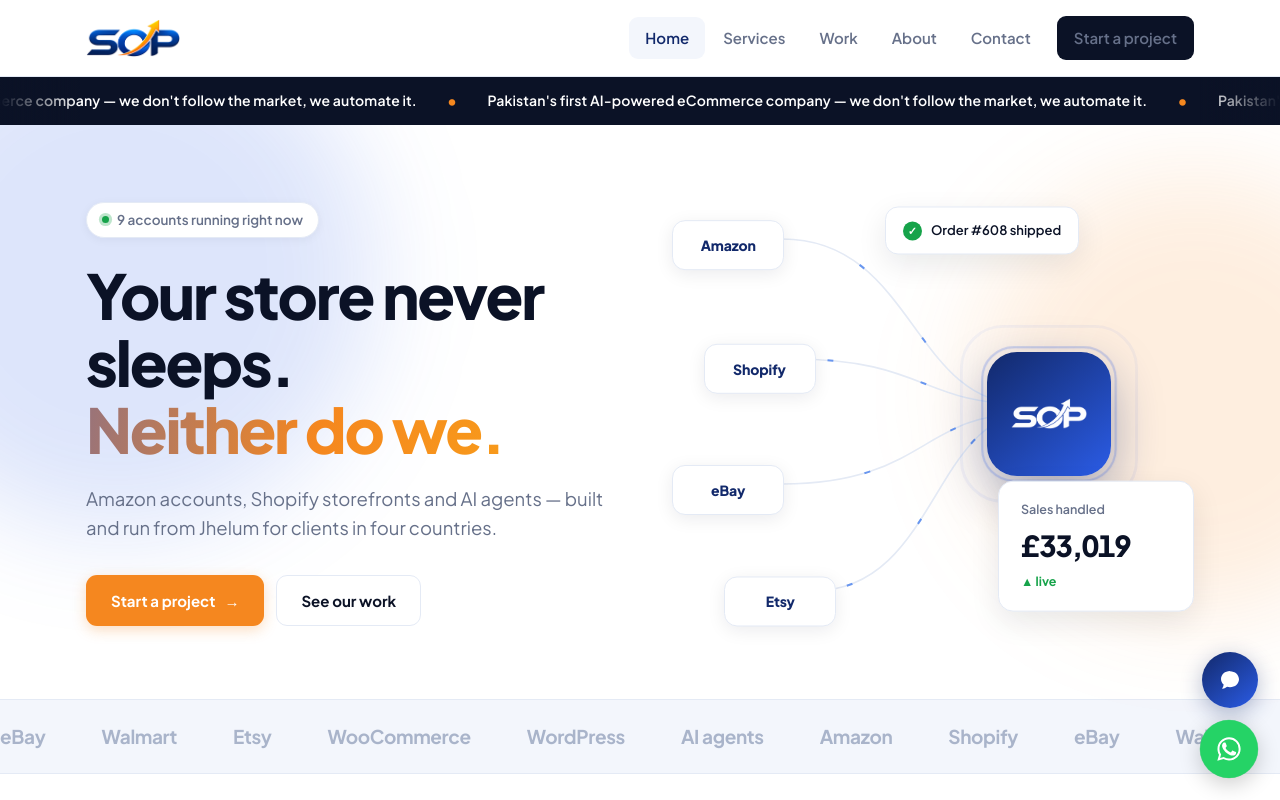
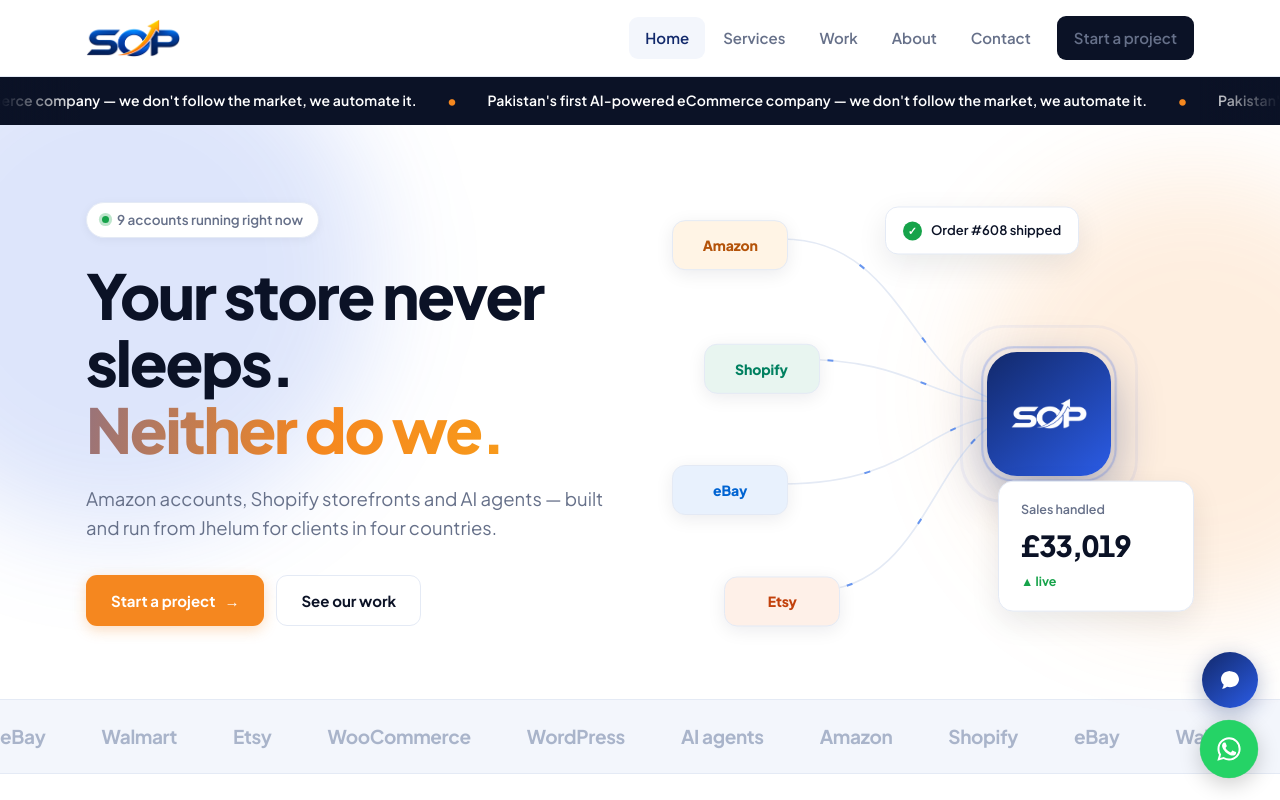
Before and after one commit to startofpakistan1-svg/sop-website, a Next.js app: page / in a window 1280 px wide. Shown: the top 800 px of the page. Built offline with nearby package versions, Linux system fonts and the light colour scheme.

Commit message:
Brand colours and equal size for platform nodes

```diff
--- a/src/app/globals.css
+++ b/src/app/globals.css
@@ -139,20 +139,25 @@
 .stage{position:absolute;inset:0}
 .node{
   position:absolute;background:#fff;border:1px solid var(--hair);border-radius:13px;
-  padding:0 22px;min-width:112px;height:50px;
+  width:116px;min-width:116px;height:50px;padding:0;
   display:flex;align-items:center;justify-content:center;text-align:center;
   font-size:14px;font-weight:800;letter-spacing:-.01em;line-height:1;
   color:var(--navy);white-space:nowrap;
   box-shadow:0 4px 18px rgba(11,18,38,.08);
   animation:bob 5s ease-in-out infinite;
-  transition:transform .5s var(--e),box-shadow .5s var(--e),color .5s var(--e),border-color .5s var(--e);
+  transition:transform .5s var(--e),box-shadow .5s var(--e),border-color .5s var(--e);
 }
 .node:hover{
-  transform:translateY(-4px) scale(1.04);color:var(--ink);border-color:var(--ash);
+  transform:translateY(-4px) scale(1.04);border-color:var(--ash);
   box-shadow:0 10px 26px rgba(11,18,38,.14);
 }
 .n1{left:0;top:6%}.n2{left:6%;top:34%;animation-delay:.6s}
 .n3{left:0;top:62%;animation-delay:1.2s}.n4{left:10%;top:88%;animation-delay:1.8s}
+/* brand colours — after .node / .node:hover so they win */
+.node.n1{color:#B45309;background:#FFF4E5}  /* Amazon */
+.node.n2{color:#008060;background:#E8F5F0}  /* Shopify */
+.node.n3{color:#0064D2;background:#E8F1FD}  /* eBay */
+.node.n4{color:#C2410C;background:#FEF0E8}  /* Etsy */
 @keyframes bob{0%,100%{transform:translateY(0)}50%{transform:translateY(-7px)}}
 
 .hub{
@@ -586,7 +591,7 @@
   .hero-grid{grid-template-columns:1fr;gap:40px}
   .flow{height:330px}
   .hub{width:96px;height:96px;right:22%;padding:18px}
-  .node{font-size:12.5px;padding:0 16px;min-width:90px;height:42px}
+  .node{font-size:12.5px;width:96px;min-width:96px;height:42px}
   .ticker-card{padding:14px 16px;min-width:0}
   .ticker-card .val{font-size:23px}
   section{padding:66px 0}
```
